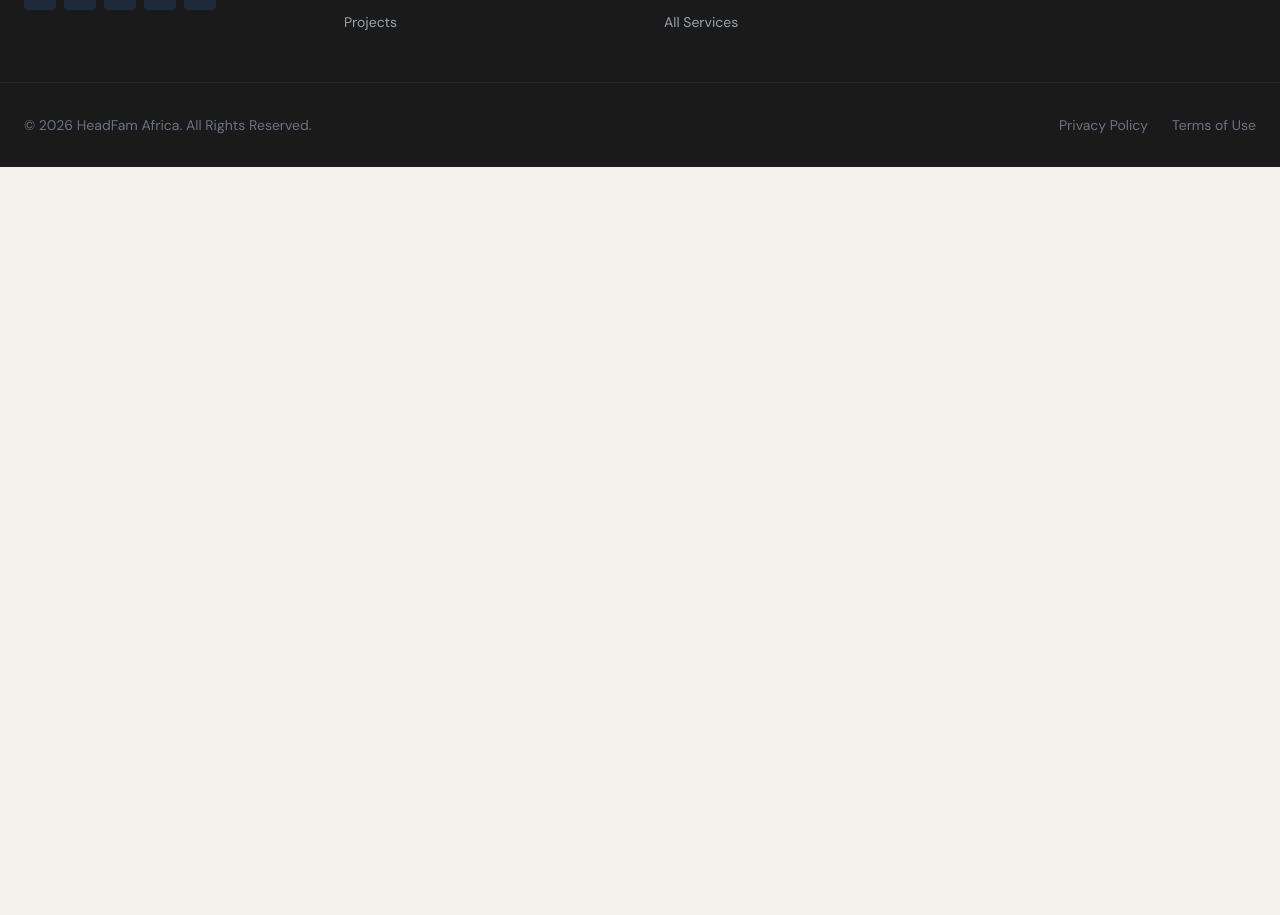
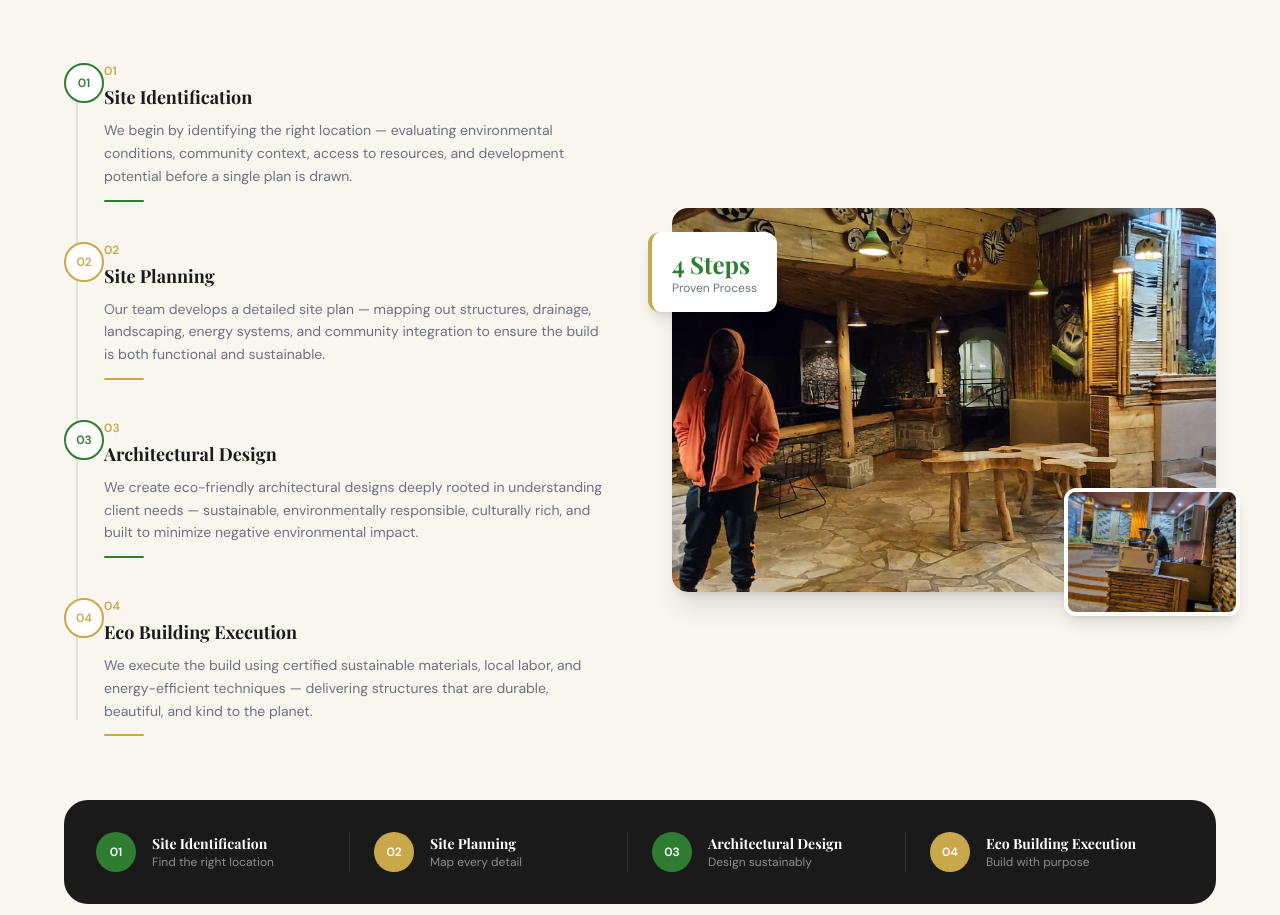
Before and after one commit to muhorakeye/Headfam, a React (Vite) app: page /services/eco-construction in a window 1280 px wide. Shown: the part 1697-2612 px from the top of the page. Before the commit the page ends 1864 px from the top, so only its background shows below. Built offline with nearby package versions, Linux system fonts and the light colour scheme.

Commit message:
feat(ecoconstruction): build EcoProcess with vertical timeline, stacked images, and 4-step summary bar

```diff
--- a/src/components/sections/ecoconstruction/EcoProcess.tsx
+++ b/src/components/sections/ecoconstruction/EcoProcess.tsx
@@ -1,7 +1,263 @@
+import { motion } from 'framer-motion'
+import hero2 from '../../../assets/Hero/headfam2.jpeg'
+import hero3 from '../../../assets/Hero/headfam3.jpeg'
+
+const VP = { once: true, amount: 0.2 as const }
+const T = { duration: 0.6, ease: 'easeOut' as const }
+
+const onImgError = (e: React.SyntheticEvent<HTMLImageElement>) => {
+  e.currentTarget.style.backgroundColor = '#e8f5e9'
+  e.currentTarget.src = ''
+}
+
+interface Step {
+  number: string
+  title: string
+  description: string
+  accent: string
+}
+
+const STEPS: Step[] = [
+  {
+    number: '01',
+    title: 'Site Identification',
+    description:
+      'We begin by identifying the right location — evaluating environmental conditions, community context, access to resources, and development potential before a single plan is drawn.',
+    accent: '#2E7D32',
+  },
+  {
+    number: '02',
+    title: 'Site Planning',
+    description:
+      'Our team develops a detailed site plan — mapping out structures, drainage, landscaping, energy systems, and community integration to ensure the build is both functional and sustainable.',
+    accent: '#C9A84C',
+  },
+  {
+    number: '03',
+    title: 'Architectural Design',
+    description:
+      'We create eco-friendly architectural designs deeply rooted in understanding client needs — sustainable, environmentally responsible, culturally rich, and built to minimize negative environmental impact.',
+    accent: '#2E7D32',
+  },
+  {
+    number: '04',
+    title: 'Eco Building Execution',
+    description:
+      'We execute the build using certified sustainable materials, local labor, and energy-efficient techniques — delivering structures that are durable, beautiful, and kind to the planet.',
+    accent: '#C9A84C',
+  },
+]
+
+const SUMMARY = [
+  { number: '01', title: 'Site Identification', sub: 'Find the right location', bg: '#2E7D32', border: true },
+  { number: '02', title: 'Site Planning',       sub: 'Map every detail',        bg: '#C9A84C', border: true },
+  { number: '03', title: 'Architectural Design', sub: 'Design sustainably',     bg: '#2E7D32', border: true },
+  { number: '04', title: 'Eco Building Execution', sub: 'Build with purpose',   bg: '#C9A84C', border: false },
+]
+
 export default function EcoProcess() {
   return (
-    <section id="eco-process">
-      {/* EcoProcess — coming soon */}
+    <section id="eco-process" className="py-16 px-6 md:px-16" style={{ backgroundColor: '#f9f6f0' }}>
+
+      {/* Part 1 — Header */}
+      <motion.div
+        className="max-w-3xl mx-auto text-center mb-16"
+        initial={{ opacity: 0, y: 32 }}
+        whileInView={{ opacity: 1, y: 0 }}
+        viewport={VP}
+        transition={T}
+      >
+        <div className="flex justify-center items-center gap-3 mb-4">
+          <span className="inline-block w-10 h-0.5" style={{ backgroundColor: '#C9A84C' }} />
+          <span
+            className="text-xs font-bold tracking-widest"
+            style={{ color: '#C9A84C', fontFamily: '"DM Sans", sans-serif' }}
+          >
+            HOW WE BUILD
+          </span>
+          <span className="inline-block w-10 h-0.5" style={{ backgroundColor: '#C9A84C' }} />
+        </div>
+
+        <h2
+          className="text-3xl md:text-4xl font-black mb-4"
+          style={{ color: '#1a1a1a', fontFamily: '"Playfair Display", Georgia, serif' }}
+        >
+          Our Eco-Construction Process
+        </h2>
+
+        <p
+          className="text-sm leading-relaxed"
+          style={{ color: '#6b7280', fontFamily: '"DM Sans", sans-serif' }}
+        >
+          Every HeadFam Africa project follows a proven four-step process — from identifying the
+          right site to executing the build with sustainable materials and methods.
+        </p>
+      </motion.div>
+
+      {/* Part 2 — Split layout */}
+      <div className="max-w-6xl mx-auto flex flex-col md:flex-row gap-16 items-center mb-16">
+
+        {/* Left — vertical timeline */}
+        <motion.div
+          className="flex-1"
+          initial={{ opacity: 0, x: -40 }}
+          whileInView={{ opacity: 1, x: 0 }}
+          viewport={VP}
+          transition={T}
+        >
+          <div className="relative pl-8">
+            {/* Connecting line */}
+            <div
+              className="absolute w-0.5"
+              style={{
+                left: '0.75rem',
+                top: '1rem',
+                bottom: '1rem',
+                backgroundColor: 'rgba(46,125,50,0.15)',
+              }}
+            />
+
+            {STEPS.map((step, i) => (
+              <motion.div
+                key={step.number}
+                className="relative mb-10 last:mb-0"
+                initial={{ opacity: 0, x: -24 }}
+                whileInView={{ opacity: 1, x: 0 }}
+                viewport={VP}
+                transition={{ duration: 0.5, ease: 'easeOut' as const, delay: i * 0.12 }}
+              >
+                {/* Circle */}
+                <div
+                  className="absolute -left-8 top-0 w-10 h-10 rounded-full flex items-center justify-center bg-white"
+                  style={{ border: `2px solid ${step.accent}` }}
+                >
+                  <span
+                    className="text-xs font-black"
+                    style={{ color: step.accent, fontFamily: '"DM Sans", sans-serif' }}
+                  >
+                    {step.number}
+                  </span>
+                </div>
+
+                {/* Content */}
+                <div className="pl-2">
+                  <p
+                    className="text-xs font-bold mb-1"
+                    style={{ color: '#C9A84C', fontFamily: '"DM Sans", sans-serif' }}
+                  >
+                    {step.number}
+                  </p>
+                  <p
+                    className="text-lg font-black mb-2"
+                    style={{ color: '#1a1a1a', fontFamily: '"Playfair Display", Georgia, serif' }}
+                  >
+                    {step.title}
+                  </p>
+                  <p
+                    className="text-sm leading-relaxed"
+                    style={{ color: '#6b7280', fontFamily: '"DM Sans", sans-serif' }}
+                  >
+                    {step.description}
+                  </p>
+                  <div
+                    className="h-0.5 w-10 rounded-full mt-3"
+                    style={{ backgroundColor: step.accent }}
+                  />
+                </div>
+              </motion.div>
+            ))}
+          </div>
+        </motion.div>
+
+        {/* Right — stacked images */}
+        <motion.div
+          className="flex-1 relative pb-8 md:pb-0"
+          initial={{ opacity: 0, x: 40 }}
+          whileInView={{ opacity: 1, x: 0 }}
+          viewport={VP}
+          transition={T}
+        >
+          <img
+            src={hero2}
+            alt="HeadFam Africa eco-construction"
+            onError={onImgError}
+            className="w-full h-80 md:h-96 object-cover rounded-2xl shadow-xl"
+          />
+
+          {/* Floating second image — hidden on mobile */}
+          <img
+            src={hero3}
+            alt="HeadFam Africa project"
+            onError={onImgError}
+            className="absolute z-10 w-44 h-32 object-cover rounded-xl shadow-lg hidden md:block"
+            style={{ bottom: '-1.5rem', right: '-1.5rem', border: '4px solid #ffffff' }}
+          />
+
+          {/* Floating stat card — hidden on mobile */}
+          <div
+            className="absolute z-10 bg-white rounded-xl shadow-lg px-5 py-4 hidden md:block"
+            style={{ top: '1.5rem', left: '-1.5rem', borderLeft: '4px solid #C9A84C' }}
+          >
+            <p
+              className="text-2xl font-black"
+              style={{ color: '#2E7D32', fontFamily: '"Playfair Display", Georgia, serif' }}
+            >
+              4 Steps
+            </p>
+            <p
+              className="text-xs"
+              style={{ color: '#6b7280', fontFamily: '"DM Sans", sans-serif' }}
+            >
+              Proven Process
+            </p>
+          </div>
+        </motion.div>
+      </div>
+
+      {/* Part 3 — Process summary bar */}
+      <motion.div
+        className="max-w-6xl mx-auto rounded-3xl px-8 py-8 grid grid-cols-2 md:grid-cols-4 gap-6"
+        style={{ backgroundColor: '#1a1a1a' }}
+        initial={{ opacity: 0, y: 24 }}
+        whileInView={{ opacity: 1, y: 0 }}
+        viewport={VP}
+        transition={T}
+      >
+        {SUMMARY.map((item) => (
+          <div
+            key={item.number}
+            className="flex items-center gap-4"
+            style={item.border ? { borderRight: '1px solid rgba(255,255,255,0.1)', paddingRight: '1.5rem' } : {}}
+          >
+            <div
+              className="w-10 h-10 rounded-full flex items-center justify-center flex-shrink-0"
+              style={{ backgroundColor: item.bg }}
+            >
+              <span
+                className="text-xs font-black text-white"
+                style={{ fontFamily: '"DM Sans", sans-serif' }}
+              >
+                {item.number}
+              </span>
+            </div>
+            <div>
+              <p
+                className="text-sm font-black text-white"
+                style={{ fontFamily: '"Playfair Display", Georgia, serif' }}
+              >
+                {item.title}
+              </p>
+              <p
+                className="text-xs"
+                style={{ color: 'rgba(255,255,255,0.5)', fontFamily: '"DM Sans", sans-serif' }}
+              >
+                {item.sub}
+              </p>
+            </div>
+          </div>
+        ))}
+      </motion.div>
+
     </section>
   )
 }
```
